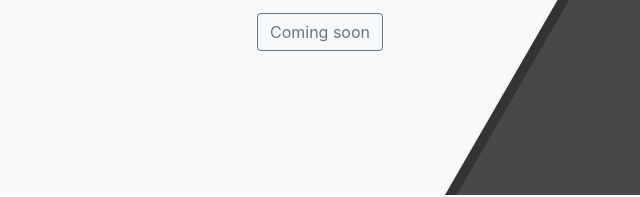
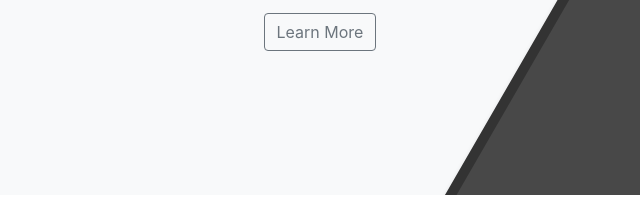
Before and after one commit to stem-teachers-demo/website, a plain HTML site: page source/index.html in a window 1280 px wide. Shown: the part 473-670 px from the top of the page, 320-960 px from the left. Drawn offline with nearby package versions, Linux system fonts and the light colour scheme.

Commit message:
Auto deploy verification

```diff
--- a/source/index.html
+++ b/source/index.html
@@ -53,7 +53,7 @@
   <div class="col-md-5 p-lg-5 mx-auto my-5">
     <h1 class="display-4 font-weight-normal">Punny headline</h1>
     <p class="lead font-weight-normal">And an even wittier subheading to boot. Jumpstart your marketing efforts with this example based on Apple’s marketing pages.</p>
-    <a class="btn btn-outline-secondary" href="#">Coming soon</a>
+    <a class="btn btn-outline-secondary" href="#">Learn More</a>
   </div>
   <div class="product-device shadow-sm d-none d-md-block"></div>
   <div class="product-device product-device-2 shadow-sm d-none d-md-block"></div>
```
